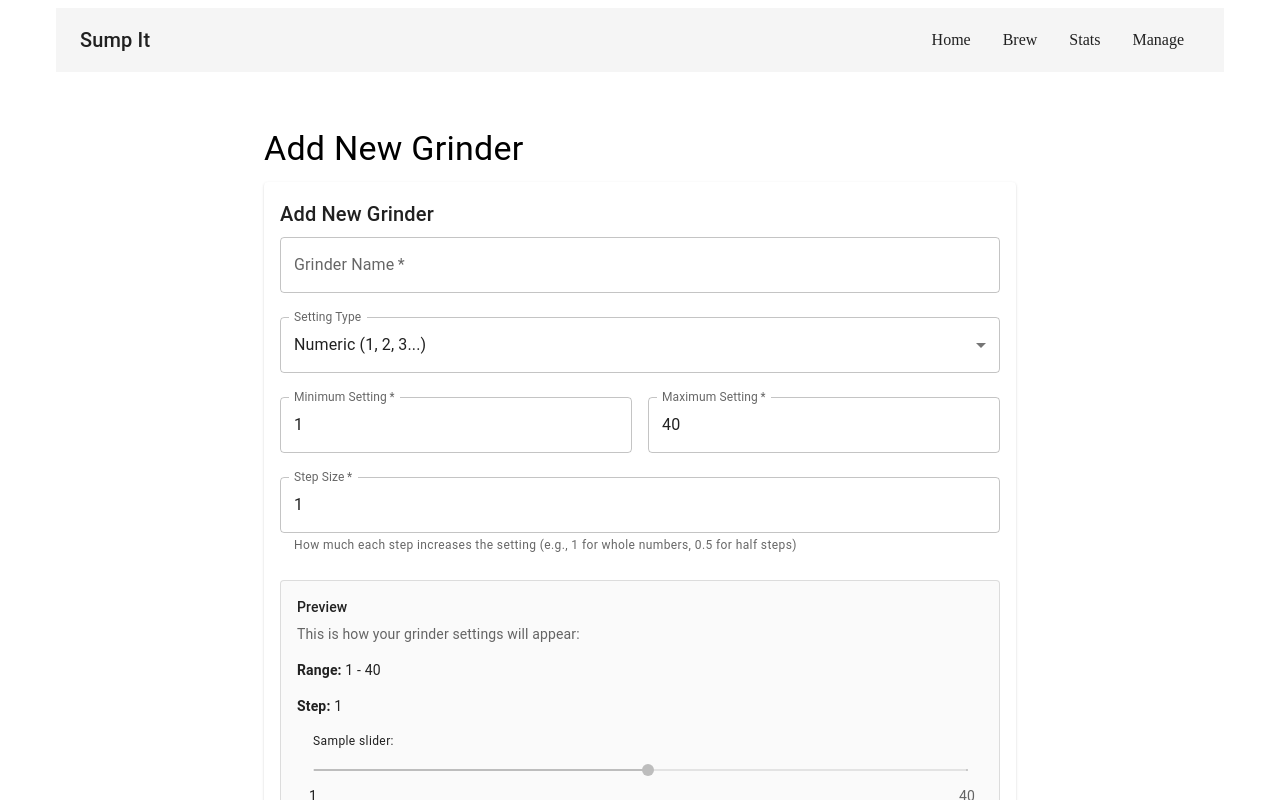
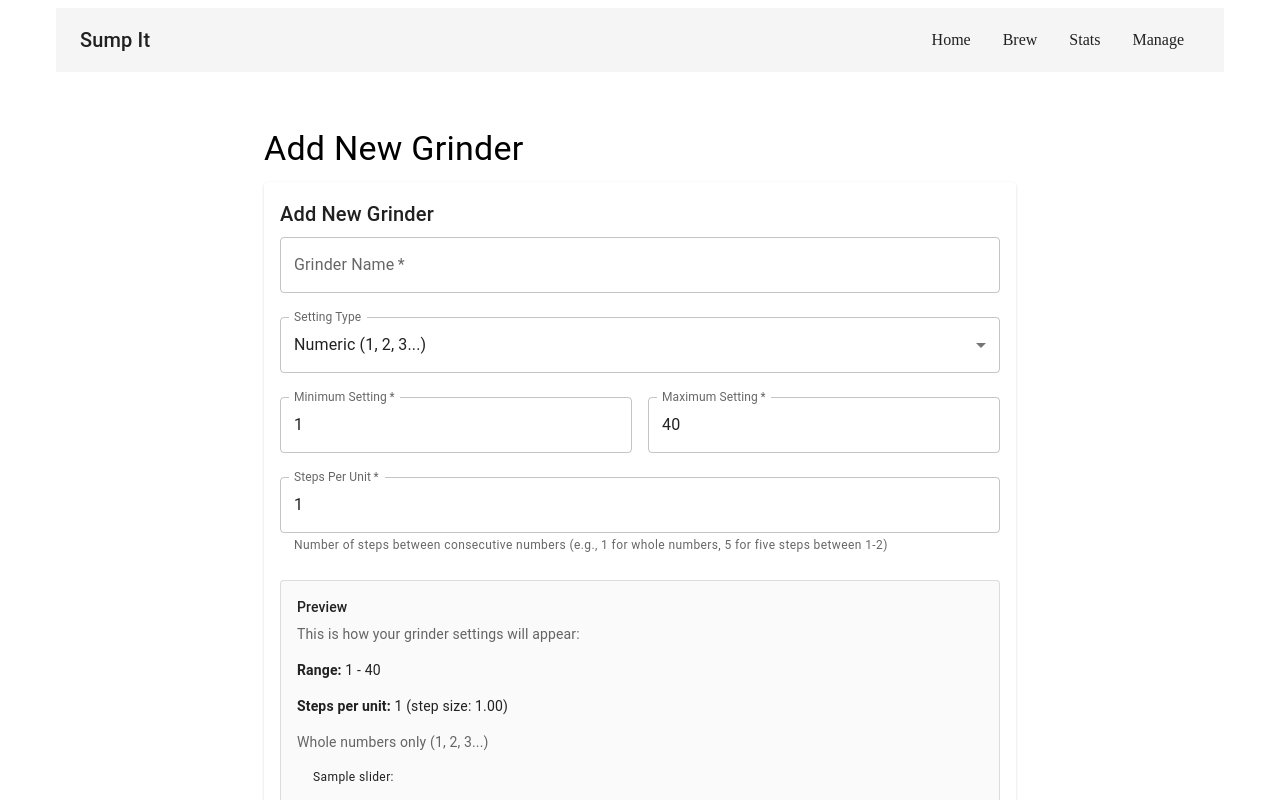
Before and after one commit to orriborri/sump-it, a Next.js app: page /manage/grinders/new in a window 1280 px wide. Shown: the top 800 px of the page. Built offline with nearby package versions, Linux system fonts and the light colour scheme; no server answers.

Commit message:
feat: update grinder form to use steps per unit for step size calculation and improve user guidance

```diff
--- a/app/manage/grinders/GrinderForm.tsx
+++ b/app/manage/grinders/GrinderForm.tsx
@@ -38,6 +38,11 @@ export const GrinderForm: React.FC<GrinderFormProps> = ({
   onCancel,
   isEditing = false,
 }) => {
+  // Convert step_size back to steps per unit for the form
+  const initialStepsPerUnit = initialData?.step_size
+    ? Math.round(1.0 / initialData.step_size)
+    : 1
+
   const [formData, setFormData] = useState<GrinderFormData>({
     name: initialData?.name || '',
     min_setting: initialData?.min_setting || 1,
@@ -45,6 +50,7 @@ export const GrinderForm: React.FC<GrinderFormProps> = ({
     step_size: initialData?.step_size || 1.0,
     setting_type: initialData?.setting_type || 'numeric',
   })
+  const [stepsPerUnit, setStepsPerUnit] = useState(initialStepsPerUnit)
   const [isSubmitting, setIsSubmitting] = useState(false)
   const [error, setError] = useState<string | null>(null)
 
@@ -55,6 +61,16 @@ export const GrinderForm: React.FC<GrinderFormProps> = ({
     setFormData(prev => ({
       ...prev,
       [field]: value,
+    }))
+    setError(null)
+  }
+
+  const handleStepsPerUnitChange = (steps: number) => {
+    setStepsPerUnit(steps)
+    const stepSize = 1.0 / steps
+    setFormData(prev => ({
+      ...prev,
+      step_size: stepSize,
     }))
     setError(null)
   }
@@ -73,8 +89,8 @@ export const GrinderForm: React.FC<GrinderFormProps> = ({
       return
     }
 
-    if (formData.step_size <= 0) {
-      setError('Step size must be greater than 0')
+    if (stepsPerUnit <= 0) {
+      setError('Steps per unit must be greater than 0')
       return
     }
 
@@ -153,18 +169,18 @@ export const GrinderForm: React.FC<GrinderFormProps> = ({
               />
             </Stack>
 
-            {/* Step Size */}
+            {/* Steps Per Unit */}
             <TextField
-              label="Step Size"
+              label="Steps Per Unit"
               type="number"
-              value={formData.step_size}
+              value={stepsPerUnit}
               onChange={e =>
-                handleChange('step_size', parseFloat(e.target.value) || 1)
+                handleStepsPerUnitChange(parseInt(e.target.value) || 1)
               }
-              inputProps={{ min: 0.1, max: 10, step: 0.1 }}
+              inputProps={{ min: 1, max: 20, step: 1 }}
               required
               fullWidth
-              helperText="How much each step increases the setting (e.g., 1 for whole numbers, 0.5 for half steps)"
+              helperText="Number of steps between consecutive numbers (e.g., 1 for whole numbers, 5 for five steps between 1-2)"
             />
 
             {/* Preview */}
@@ -187,7 +203,16 @@ export const GrinderForm: React.FC<GrinderFormProps> = ({
                     {formData.max_setting}
                   </Typography>
                   <Typography variant="body2">
-                    <strong>Step:</strong> {formData.step_size}
+                    <strong>Steps per unit:</strong> {stepsPerUnit} (step size:{' '}
+                    {formData.step_size.toFixed(2)})
+                  </Typography>
+                  <Typography variant="body2" color="text.secondary">
+                    {stepsPerUnit === 1
+                      ? 'Whole numbers only (1, 2, 3...)'
+                      : `${stepsPerUnit} steps between each number (e.g., between 1-2: ${Array.from(
+                          { length: stepsPerUnit + 1 },
+                          (_, i) => (1 + i * formData.step_size).toFixed(1)
+                        ).join(', ')})`}
                   </Typography>
 
                   {/* Preview Slider */}
```
Also changed, not shown: app/manage/AddGrinderForm.tsx (+11 -2 lines).
